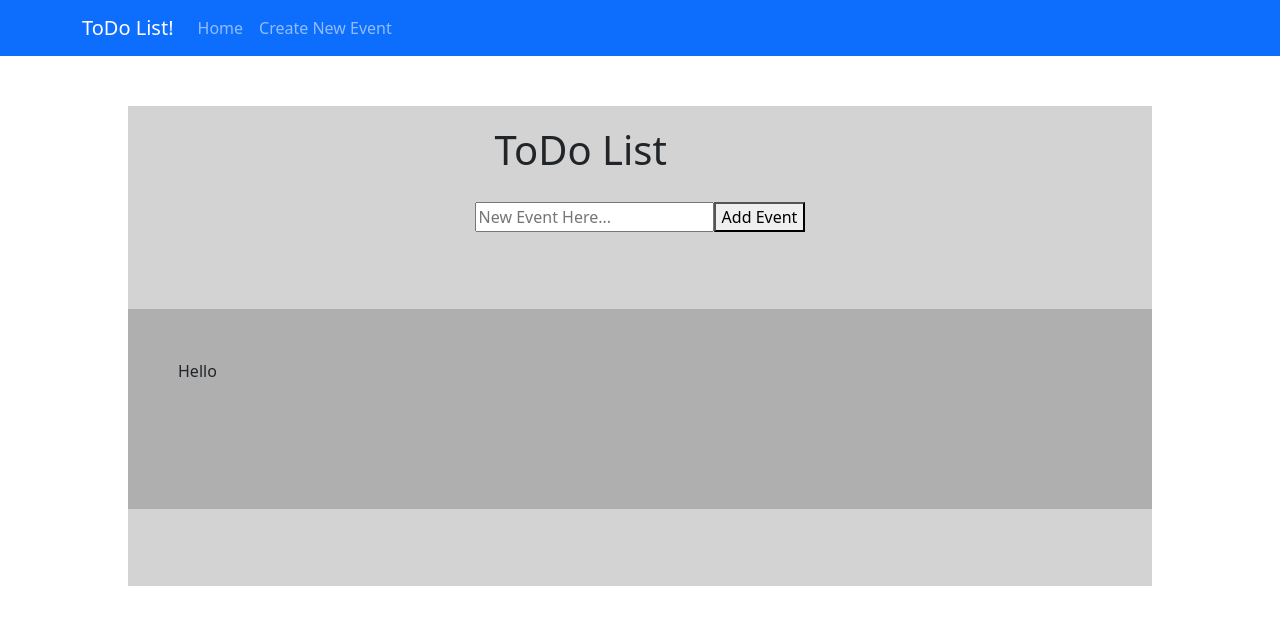
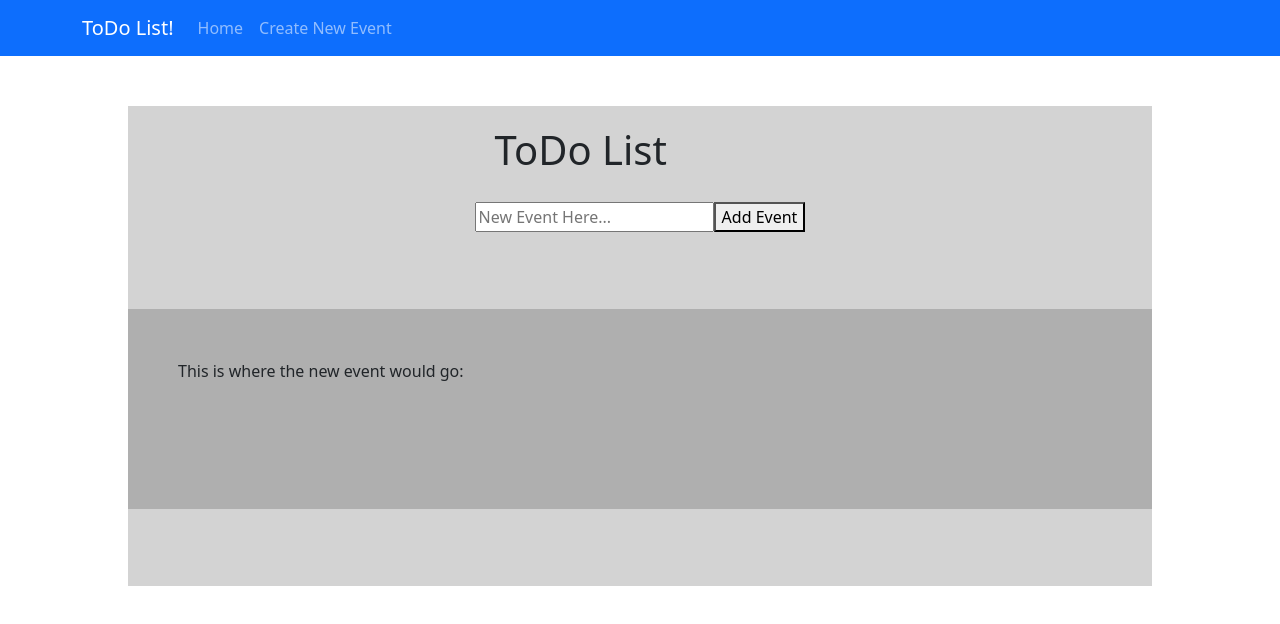
Before and after one commit to Noah8863/React-ToDo-List, a React (Create React App) app: page / in a window 1280 px wide. Shown: the top 624 px of the page. Built offline with nearby package versions, Linux system fonts and the light colour scheme.

Commit message:
basic useState function before bed

```diff
--- a/src/components/Home/index.js
+++ b/src/components/Home/index.js
@@ -1,16 +1,22 @@
-import React from "react";
+import React, {useState} from "react";
 import "./style.scss";
 
 function Home(){
+    const input = document.getElementById("inputField");
+    const [value, newValue] = useState("");
+
+    function submitNewEvent(){
+        newValue(console.log(input.value));
+    }
     return (
         <div id="mainContainer">
             <header>
                 <h1 style={{padding: 20}}>ToDo List</h1>
-                <input type="text" placeholder="New Event Here..." />
-                <button >Add Event</button>
+                <input type="text" id="inputField" placeholder="New Event Here..." />
+                <button onClick={submitNewEvent}>Add Event</button>
             </header>
             <div className="newEventContainer">
-                Hello
+                This is where the new event would go: {value}
             </div>
         </div>
     )
```
